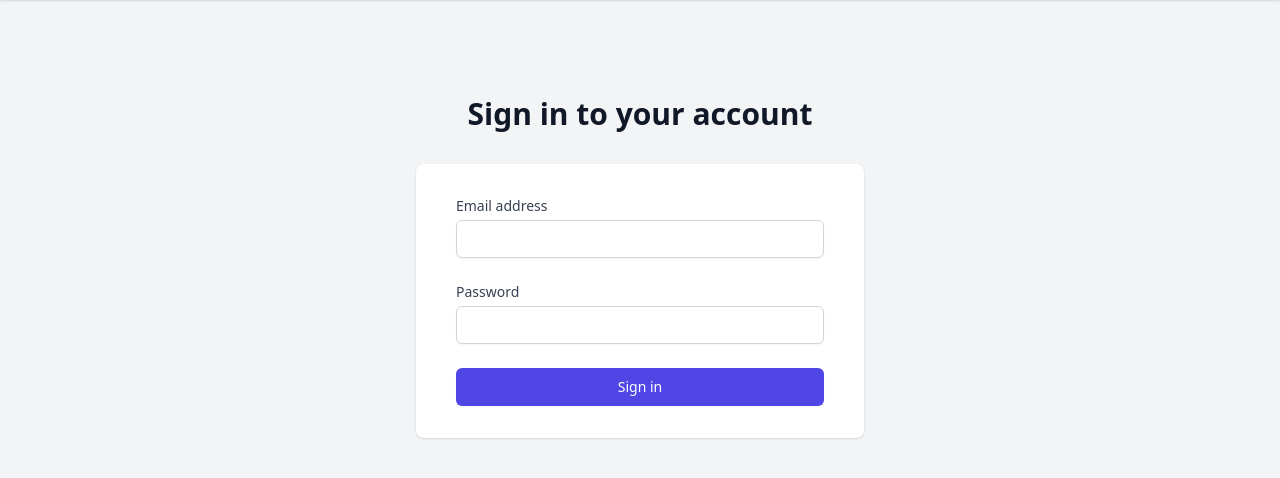
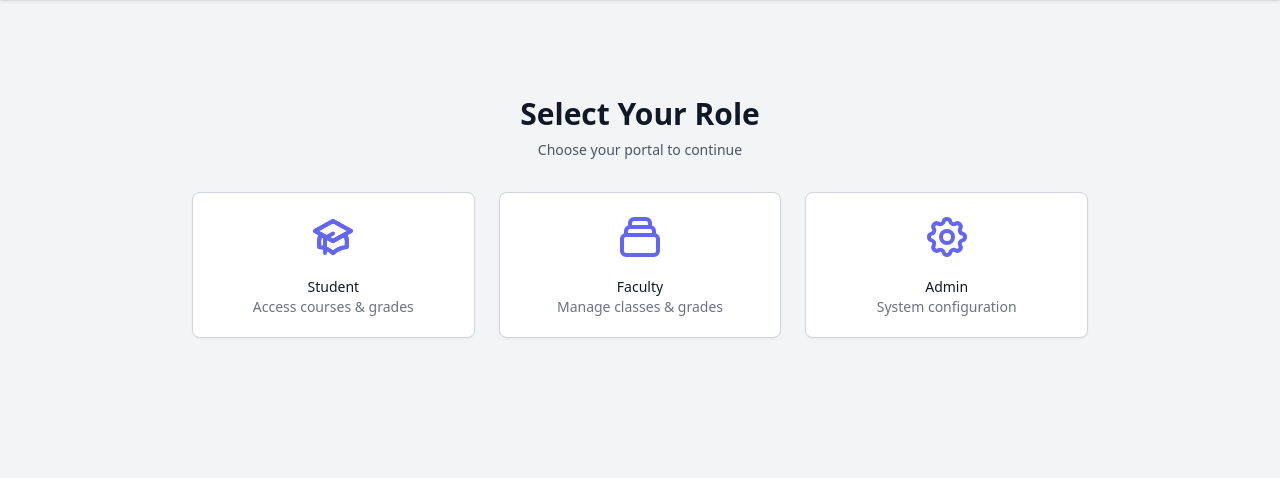
Before and after one commit to DhruvHarani1/EDU-PORTAL, a Flask app: page /auth/login in a window 1280 px wide. Shown: the part 64-542 px from the top of the page. Run offline with Flask 3, Linux system fonts and the light colour scheme; style sheets or scripts are compiled from the project's sources.

Commit message:
feat: Implement multi-role dashboards for admin, faculty, and student, including user seeding and role selection.

```diff
--- /dev/null
+++ b/app/blueprints/admin/__init__.py
@@ -0,0 +1,5 @@
+from flask import Blueprint
+
+admin_bp = Blueprint('admin', __name__)
+
+from . import routes
--- a/app/blueprints/auth/routes.py
+++ b/app/blueprints/auth/routes.py
@@ -5,15 +5,33 @@ from . import auth_bp
 
 @auth_bp.route('/login', methods=['GET', 'POST'])
 def login():
+    role = request.args.get('role')
+
     if request.method == 'POST':
         email = request.form.get('email')
         password = request.form.get('password')
+        role = request.form.get('role') # Hidden input in the form
+
         user = User.query.filter_by(email=email).first()
+        # TODO: In production, check if user.role matches the requested role!
+
         if user and user.check_password(password):
             login_user(user)
+            if user.role == 'admin':
+                return redirect(url_for('admin.dashboard'))
+            elif user.role == 'faculty':
+                return redirect(url_for('faculty.dashboard'))
+            elif user.role == 'student':
+                return redirect(url_for('student.dashboard'))
             return redirect(url_for('main.index'))
+
         flash('Invalid email or password.')
-    return render_template('auth/login.html')
+
+    # If no role selected, show selection screen
+    if not role:
+        return render_template('auth/selection.html')
+
+    return render_template('auth/login.html', role=role)
 
 @auth_bp.route('/logout')
 @login_required
--- /dev/null
+++ b/app/blueprints/faculty/__init__.py
@@ -0,0 +1,5 @@
+from flask import Blueprint
+
+faculty_bp = Blueprint('faculty', __name__)
+
+from . import routes
--- /dev/null
+++ b/app/blueprints/student/__init__.py
@@ -0,0 +1,5 @@
+from flask import Blueprint
+
+student_bp = Blueprint('student', __name__)
+
+from . import routes
--- a/app/templates/auth/login.html
+++ b/app/templates/auth/login.html
@@ -3,12 +3,18 @@
 {% block content %}
 <div class="min-h-full flex flex-col justify-center py-12 sm:px-6 lg:px-8">
     <div class="sm:mx-auto sm:w-full sm:max-w-md">
-        <h2 class="mt-6 text-center text-3xl font-extrabold text-gray-900">Sign in to your account</h2>
+        <h2 class="mt-6 text-center text-3xl font-extrabold text-gray-900">Sign in as {{ role|capitalize }}</h2>
+        <p class="mt-2 text-center text-sm text-gray-600">
+            <a href="{{ url_for('auth.login') }}" class="font-medium text-indigo-600 hover:text-indigo-500">
+                Change Role
+            </a>
+        </p>
     </div>
 
     <div class="mt-8 sm:mx-auto sm:w-full sm:max-w-md">
         <div class="bg-white py-8 px-4 shadow sm:rounded-lg sm:px-10">
-            <form class="space-y-6" action="{{ url_for('auth.login') }}" method="POST">
+            <form class="space-y-6" action="{{ url_for('auth.login', role=role) }}" method="POST">
+                <input type="hidden" name="role" value="{{ role }}">
                 <div>
                     <label for="email" class="block text-sm font-medium text-gray-700">Email address</label>
                     <div class="mt-1">
--- /dev/null
+++ b/app/templates/auth/selection.html
@@ -0,0 +1,61 @@
+{% extends "base.html" %}
+
+{% block content %}
+<div class="min-h-full flex flex-col justify-center py-12 sm:px-6 lg:px-8">
+    <div class="sm:mx-auto sm:w-full sm:max-w-md">
+        <h2 class="mt-6 text-center text-3xl font-extrabold text-gray-900">Select Your Role</h2>
+        <p class="mt-2 text-center text-sm text-gray-600">
+            Choose your portal to continue
+        </p>
+    </div>
+
+    <div class="mt-8 sm:mx-auto sm:w-full sm:max-w-4xl">
+        <div class="grid grid-cols-1 gap-6 sm:grid-cols-3">
+            <!-- Student Card -->
+            <a href="{{ url_for('auth.login', role='student') }}" class="relative rounded-lg border border-gray-300 bg-white px-6 py-5 shadow-sm flex items-center space-x-3 hover:border-indigo-400 hover:ring-1 hover:ring-indigo-400 focus-within:ring-2 focus-within:ring-offset-2 focus-within:ring-indigo-500 transition-all duration-200 ease-in-out transform hover:-translate-y-1">
+                <div class="flex-1 min-w-0">
+                    <span class="absolute inset-0" aria-hidden="true"></span>
+                    <div class="flex justify-center mb-4">
+                        <svg class="h-12 w-12 text-indigo-500" fill="none" viewBox="0 0 24 24" stroke="currentColor">
+                            <path stroke-linecap="round" stroke-linejoin="round" stroke-width="2" d="M12 14l9-5-9-5-9 5 9 5z" />
+                            <path stroke-linecap="round" stroke-linejoin="round" stroke-width="2" d="M12 14l6.16-3.422a12.083 12.083 0 01.665 6.479A11.952 11.952 0 0012 20.055a11.952 11.952 0 00-6.824-2.998 12.078 12.078 0 01.665-6.479L12 14z" />
+                            <path stroke-linecap="round" stroke-linejoin="round" stroke-width="2" d="M12 14l9-5-9-5-9 5 9 5zm0 0l6.16-3.422a12.083 12.083 0 01.665 6.479A11.952 11.952 0 0012 20.055a11.952 11.952 0 00-6.824-2.998 12.078 12.078 0 01.665-6.479L12 14zm-4 6v-7.5l4-2.222" />
+                        </svg>
+                    </div>
+                    <p class="text-sm font-medium text-gray-900 text-center">Student</p>
+                    <p class="text-sm text-gray-500 text-center truncate">Access courses & grades</p>
+                </div>
+            </a>
+
+            <!-- Faculty Card -->
+            <a href="{{ url_for('auth.login', role='faculty') }}" class="relative rounded-lg border border-gray-300 bg-white px-6 py-5 shadow-sm flex items-center space-x-3 hover:border-indigo-400 hover:ring-1 hover:ring-indigo-400 focus-within:ring-2 focus-within:ring-offset-2 focus-within:ring-indigo-500 transition-all duration-200 ease-in-out transform hover:-translate-y-1">
+                <div class="flex-1 min-w-0">
+                    <span class="absolute inset-0" aria-hidden="true"></span>
+                    <div class="flex justify-center mb-4">
+                        <svg class="h-12 w-12 text-indigo-500" fill="none" viewBox="0 0 24 24" stroke="currentColor">
+                            <path stroke-linecap="round" stroke-linejoin="round" stroke-width="2" d="M19 11H5m14 0a2 2 0 012 2v6a2 2 0 01-2 2H5a2 2 0 01-2-2v-6a2 2 0 012-2m14 0V9a2 2 0 00-2-2M5 11V9a2 2 0 012-2m0 0V5a2 2 0 012-2h6a2 2 0 012 2v2M7 7h10" />
+                        </svg>
+                    </div>
+                    <p class="text-sm font-medium text-gray-900 text-center">Faculty</p>
+                    <p class="text-sm text-gray-500 text-center truncate">Manage classes & grades</p>
+                </div>
+            </a>
+
+            <!-- Admin Card -->
+            <a href="{{ url_for('auth.login', role='admin') }}" class="relative rounded-lg border border-gray-300 bg-white px-6 py-5 shadow-sm flex items-center space-x-3 hover:border-indigo-400 hover:ring-1 hover:ring-indigo-400 focus-within:ring-2 focus-within:ring-offset-2 focus-within:ring-indigo-500 transition-all duration-200 ease-in-out transform hover:-translate-y-1">
+                <div class="flex-1 min-w-0">
+                    <span class="absolute inset-0" aria-hidden="true"></span>
+                    <div class="flex justify-center mb-4">
+                        <svg class="h-12 w-12 text-indigo-500" fill="none" viewBox="0 0 24 24" stroke="currentColor">
+                            <path stroke-linecap="round" stroke-linejoin="round" stroke-width="2" d="M10.325 4.317c.426-1.756 2.924-1.756 3.35 0a1.724 1.724 0 002.573 1.066c1.543-.94 3.31.826 2.37 2.37a1.724 1.724 0 001.065 2.572c1.756.426 1.756 2.924 0 3.35a1.724 1.724 0 00-1.066 2.573c.94 1.543-.826 3.31-2.37 2.37a1.724 1.724 0 00-2.572 1.065c-.426 1.756-2.924 1.756-3.35 0a1.724 1.724 0 00-2.573-1.066c-1.543.94-3.31-.826-2.37-2.37a1.724 1.724 0 00-1.065-2.572c-1.756-.426-1.756-2.924 0-3.35a1.724 1.724 0 001.066-2.573c-.94-1.543.826-3.31 2.37-2.37.996.608 2.296.07 2.572-1.065z" />
+                            <path stroke-linecap="round" stroke-linejoin="round" stroke-width="2" d="M15 12a3 3 0 11-6 0 3 3 0 016 0z" />
+                        </svg>
+                    </div>
+                    <p class="text-sm font-medium text-gray-900 text-center">Admin</p>
+                    <p class="text-sm text-gray-500 text-center truncate">System configuration</p>
+                </div>
+            </a>
+        </div>
+    </div>
+</div>
+{% endblock %}
```
Also changed, not shown: app/__init__.py (+8 -3 lines), app/blueprints/admin/routes.py (added, +8 -0 lines), app/blueprints/faculty/routes.py (added, +8 -0 lines), app/blueprints/student/routes.py (added, +8 -0 lines), app/templates/admin/dashboard.html (added, +21 -0 lines), app/templates/faculty/dashboard.html (added, +16 -0 lines), app/templates/student/dashboard.html (added, +16 -0 lines), seed_users.py (added, +22 -0 lines).
